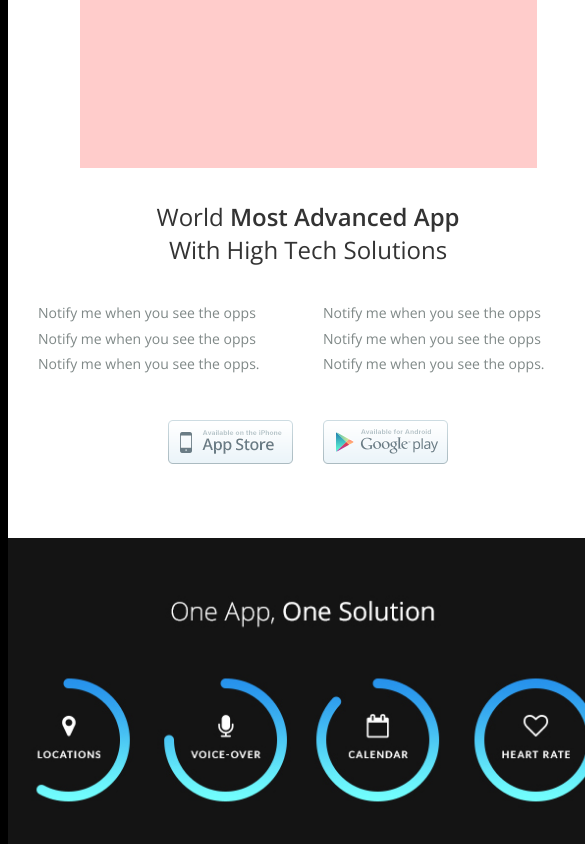
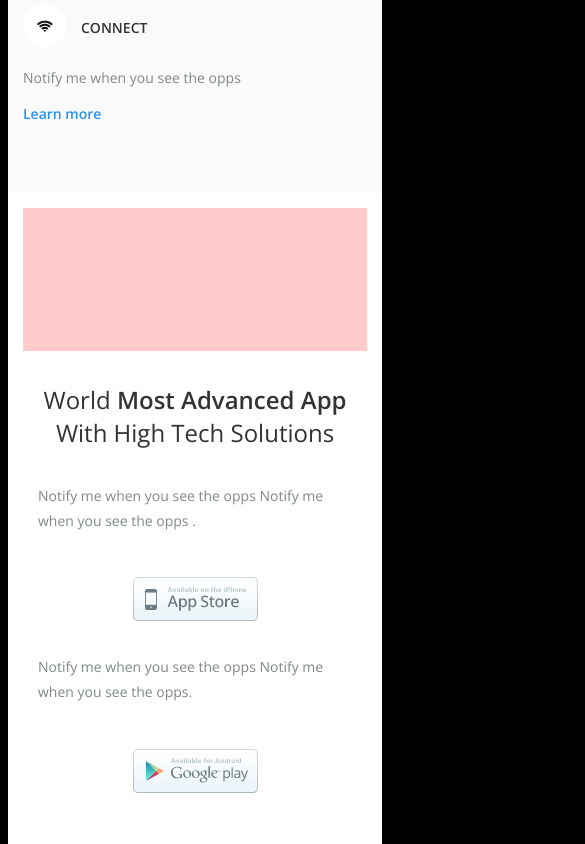
Before and after one commit to mflorence1989/designs, a React app: page public/index.html in a window 390 px wide. Shown: the part 1247-2091 px from the top of the page, 585 px wide, since content can reach past the window. Built offline with nearby package versions, Linux system fonts and the light colour scheme.

Commit message:
continue implement media queries for mobile

```diff
--- a/public/index.html
+++ b/public/index.html
@@ -7,20 +7,59 @@
     <!-- <link rel="stylesheet" href="/css/main.css"> -->
   <link href="https://fonts.googleapis.com/css?family=Open+Sans:300,400,600,700,800" rel="stylesheet">
   <style >
+  /*desktop */
     @media only screen and (min-width: 960px) {
-  .container{
-    width: 960px;
-  }
+      .container{
+        width: 960px;
+      }
+      .header-left{
+        padding: 36px 15px 70px 15px !important;
+      }
     }
+      /*tablet */
     @media only screen and (max-width: 960px) {
       .container{
         width: 600px;
       }
-
     }
+      /*mobile */
     @media only screen and (max-width: 600px) {
       .container{
-        width: 100;
+        width: 100%;
+      }
+      .header-left{
+        width: 100%;
+      }
+      .header-right{
+        width: 100%;
+      }
+      .lets-you-row .left-column{
+        width: 50%;
+      }
+      .lets-you-row .middle-column{
+        width: 50%;
+      }
+      .lets-you-row .right-column{
+        width: 100%;
+      }
+      .advanced-table .image_head{
+        width: 100%;
+      }
+      .advanced-table .left-column {
+          width:100%;
+      }
+      .advanced-table .left-column  .left-store {
+        text-align:center;
+        width:100%;
+
+      }
+      .advanced-table .right-column {
+        width:100%;
+      }
+      .advanced-table .right-column .right-store {
+        text-align:center;
+        width:100%;
+
       }
 
     }
@@ -55,14 +94,14 @@
       <table class="header-right" width="50%" border="0" align="right" cellspacing="0" cellpadding="0" style="background:white;">
         <!--style -->
         <tr>
-          <td style= "color: #7d7d7d; font-family: 'Open Sans', sans-serif,'Helvetica Neue', Helvetica, Arial, 'Lucida Grande', sans-serif; ">
-          <table class="container" width="100%" border="0" align="center" cellspacing="0" cellpadding="0" style="padding: 20px;">
+          <td style="color: #7d7d7d; font-family: 'Open Sans', sans-serif,'Helvetica Neue', Helvetica, Arial, 'Lucida Grande', sans-serif; ">
+          <table class="menu-table" width="100%" border="0" align="center" cellspacing="0" cellpadding="0" style="padding: 20px;">
             <tr>
               <td align="center">
                 <a href="#" style= "color:#7d7d7d; font-size:14px; font-weight:600; text-decoration:none;">About</a>
               </td>
               <td align="center">
-                <a href="#" style= "color:#7d7d7d; font-size:14px; font-weight:600; text-decoration:none;">Careers</a>
+                <a href="#" style="color:#7d7d7d; font-size:14px; font-weight:600; text-decoration:none;">Careers</a>
               </td>
               <td align="center">
                 <a href="#" style= "color:#7d7d7d; font-size:14px; font-weight:600; text-decoration:none;">Contact</a>
@@ -176,7 +215,7 @@
           <tr>
             <td style="color:#333333; text-transform:uppercase; font-weight: 300;  font-size: 24px; font-family: 'Open Sans', sans-serif,'Helvetica Neue', Helvetica, Arial, 'Lucida Grande', sans-serif;padding: 36px 0 5x 0;" align="center" >
 
-              <img src="/img/image_head.jpg" >
+              <img src="/img/image_head.jpg" class="image_head">
             </td>
           </tr>
           <tr>
@@ -191,11 +230,11 @@
           style="padding: 15px 15px 0 15px; background: white;">
           <tr>
             <td>
-              <p style="padding: 0 0 30px; color:#7f8887;  font-weight: 400; line-height:1.8; font-size: 14px; font-family: 'Open Sans', sans-serif,'Helvetica Neue', Helvetica, Arial, 'Lucida Grande', sans-serif; ">Notify me when you see the opps Notify me when you see the opps Notify me when you see the opps.</p>
+              <p style="padding: 0 0 30px; color:#7f8887;  font-weight: 400; line-height:1.8; font-size: 14px; font-family: 'Open Sans', sans-serif,'Helvetica Neue', Helvetica, Arial, 'Lucida Grande', sans-serif; ">Notify me when you see the opps Notify me when you see the opps .</p>
             </td>
           </tr>
           <tr>
-            <td align="right">
+            <td align="right" class="left-store">
               <img src="/img/appstore.png" >
             </td>
           </tr>
@@ -205,11 +244,11 @@
         style="padding: 15px 15px 0 15px; background: white;">
         <tr>
           <td>
-            <p style="padding: 0 0 30px; color:#7f8887;  font-weight: 400; line-height:1.8; font-size: 14px; font-family: 'Open Sans', sans-serif,'Helvetica Neue', Helvetica, Arial, 'Lucida Grande', sans-serif; ">Notify me when you see the opps Notify me when you see the opps Notify me when you see the opps.</p>
+            <p style="padding: 0 0 30px; color:#7f8887;  font-weight: 400; line-height:1.8; font-size: 14px; font-family: 'Open Sans', sans-serif,'Helvetica Neue', Helvetica, Arial, 'Lucida Grande', sans-serif; ">Notify me when you see the opps Notify me when you see the opps.</p>
           </td>
         </tr>
         <tr>
-          <td align="left">
+          <td align="left" class="right-store">
             <img src="/img/playstore.png" >
           </td>
         </tr>
```
